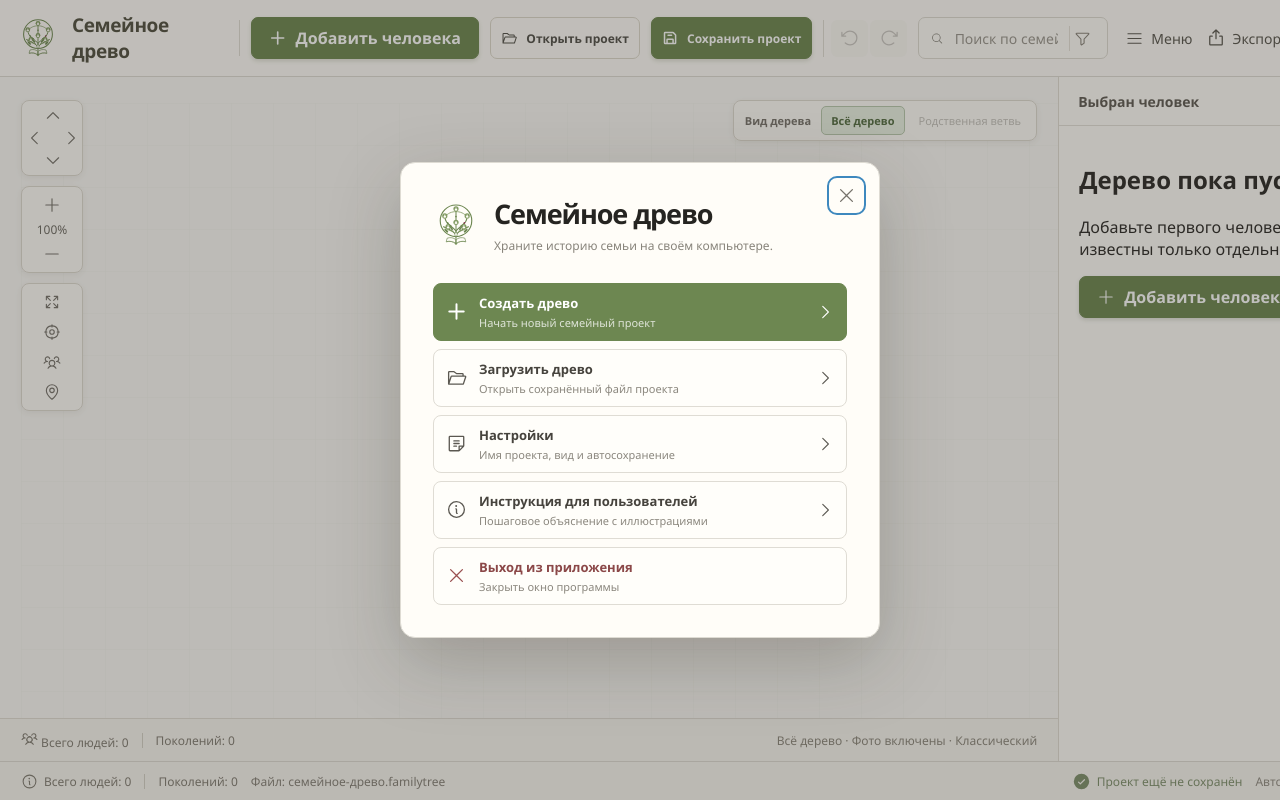
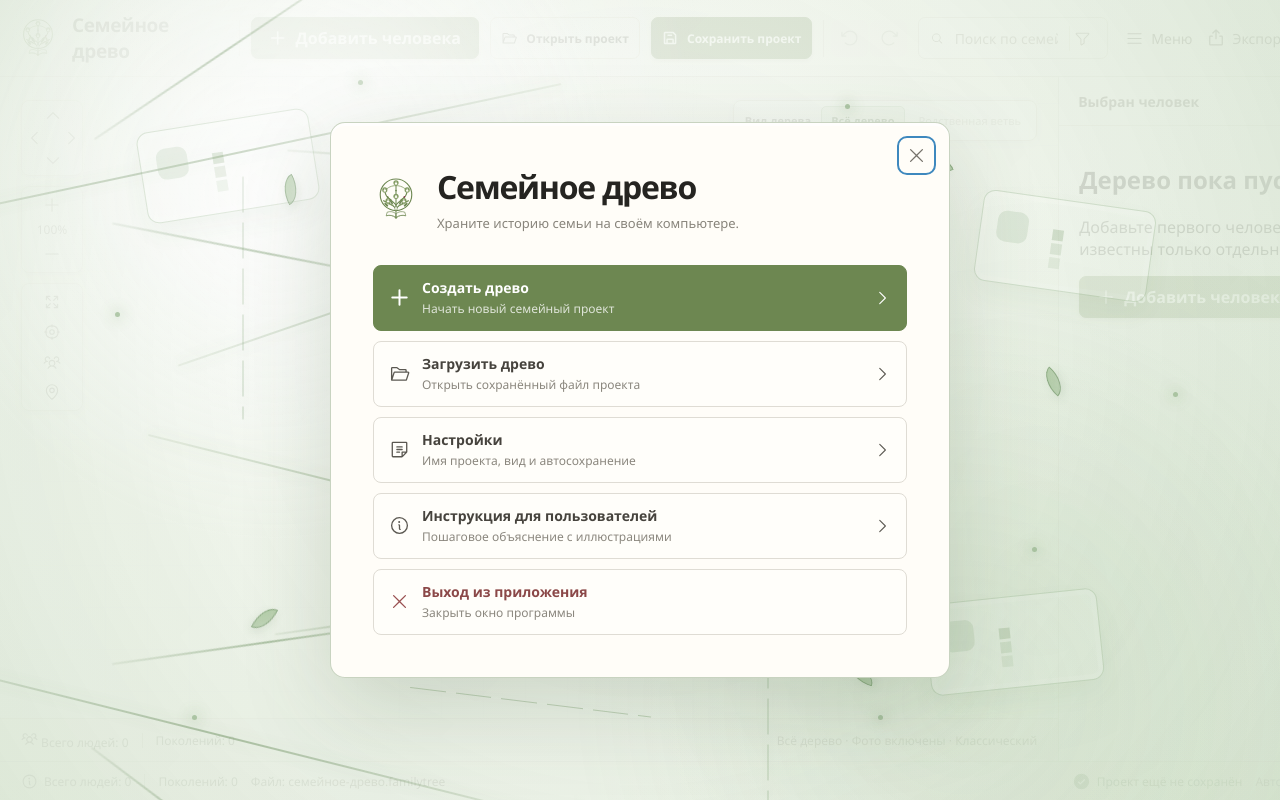
Before and after one commit to teru1337/family-tree-desktop, a React (Vite) app in the folder prototype/: page / in a window 1280 px wide. Built offline with nearby package versions, Linux system fonts and the light colour scheme.

Commit message:
feat: add fullscreen animated start menu

```diff
--- a/prototype/electron/main.cjs
+++ b/prototype/electron/main.cjs
@@ -218,6 +218,9 @@ function createWindow(port) {
     minWidth: 1024,
     minHeight: 700,
     show: false,
+    frame: false,
+    fullscreen: true,
+    fullscreenable: true,
     backgroundColor: "#f7f5ee",
     autoHideMenuBar: true,
     title: "Семейное древо",
@@ -231,7 +234,6 @@ function createWindow(port) {
   });
 
   if (process.platform === "win32") mainWindow.setIcon(appIconPath);
-  mainWindow.maximize();
   mainWindow.removeMenu();
   mainWindow.webContents.setWindowOpenHandler(() => ({ action: "deny" }));
   mainWindow.once("ready-to-show", () => mainWindow.show());
--- a/prototype/src/App.jsx
+++ b/prototype/src/App.jsx
@@ -1176,15 +1176,53 @@ function DataQualityModal({ report, peopleCount, onClose }) {
   );
 }
 
+function MainMenuBackground() {
+  return (
+    <div className="main-menu-background" aria-hidden="true">
+      <span className="main-menu-branch main-menu-branch-1" />
+      <span className="main-menu-branch main-menu-branch-2" />
+      <span className="main-menu-branch main-menu-branch-3" />
+      <span className="main-menu-branch main-menu-branch-4" />
+      <span className="main-menu-relation-line main-menu-relation-line-1" />
+      <span className="main-menu-relation-line main-menu-relation-line-2" />
+      <span className="main-menu-relation-line main-menu-relation-line-3" />
+      <span className="main-menu-ghost-card main-menu-ghost-card-1" />
+      <span className="main-menu-ghost-card main-menu-ghost-card-2" />
+      <span className="main-menu-ghost-card main-menu-ghost-card-3" />
+      <span className="main-menu-leaf main-menu-leaf-1" />
+      <span className="main-menu-leaf main-menu-leaf-2" />
+      <span className="main-menu-leaf main-menu-leaf-3" />
+      <span className="main-menu-leaf main-menu-leaf-4" />
+      <span className="main-menu-leaf main-menu-leaf-5" />
+      <span className="main-menu-leaf main-menu-leaf-6" />
+      <span className="main-menu-particle main-menu-particle-1" />
+      <span className="main-menu-particle main-menu-particle-2" />
+      <span className="main-menu-particle main-menu-particle-3" />
+      <span className="main-menu-particle main-menu-particle-4" />
+      <span className="main-menu-particle main-menu-particle-5" />
+      <span className="main-menu-particle main-menu-particle-6" />
+      <span className="main-menu-particle main-menu-particle-7" />
+      <span className="main-menu-particle main-menu-particle-8" />
+    </div>
+  );
+}
+
 function MainMenuModal({ onCreate, onLoad, onSettings, onHelp, onExit, onClose }) {
   const [closing, setClosing] = useState(false);
+  const [animationActive, setAnimationActive] = useState(true);
+  useEffect(() => {
+    const timeout = window.setTimeout(() => setAnimationActive(false), 900);
+    return () => window.clearTimeout(timeout);
+  }, []);
   const requestClose = () => {
     if (closing) return;
     setClosing(true);
     window.setTimeout(onClose, 160);
   };
+  const skipAnimation = () => setAnimationActive(false);
   return (
-    <div className={`main-menu-backdrop ${closing ? "is-closing" : ""}`} role="presentation" onClick={(event) => { if (event.target === event.currentTarget) requestClose(); }}>
+    <div className={`main-menu-backdrop ${closing ? "is-closing" : ""} ${animationActive ? "is-animation-active" : "is-animation-skipped"}`} role="presentation" onClick={(event) => { if (event.target === event.currentTarget) requestClose(); }}>
+      <MainMenuBackground />
       <section className="main-menu-card" role="dialog" aria-modal="true" aria-labelledby="main-menu-title" onClick={(event) => event.stopPropagation()}>
         <button type="button" className="icon-button main-menu-close" onClick={requestClose} aria-label="Закрыть главное меню"><X size={21} /></button>
         <div className="main-menu-brand"><BrandMark className="menu-logo" /><div><h1 id="main-menu-title">Семейное древо</h1><p>Храните историю семьи на своём компьютере.</p></div></div>
@@ -1195,6 +1233,7 @@ function MainMenuModal({ onCreate, onLoad, onSettings, onHelp, onExit, onClose }
           <button type="button" className="main-menu-action" onClick={onHelp}><Info size={21} /><span><strong>Инструкция для пользователей</strong><small>Пошаговое объяснение с иллюстрациями</small></span><CaretRight size={18} /></button>
           <button type="button" className="main-menu-action main-menu-action-exit" onClick={onExit}><X size={21} /><span><strong>Выход из приложения</strong><small>Закрыть окно программы</small></span></button>
         </div>
+        {animationActive && <button type="button" className="main-menu-skip-animation" onClick={skipAnimation}>Пропустить анимацию</button>}
       </section>
     </div>
   );
--- a/prototype/src/styles.css
+++ b/prototype/src/styles.css
@@ -170,6 +170,44 @@ button:focus-visible, input:focus-visible, textarea:focus-visible, select:focus-
 @media (max-width: 1280px) { .app-header { gap: 11px; padding-inline: 17px; }.brand { min-width: 205px; font-size: 19px; }.header-divider { margin-right: 0; }.file-button, .save-project-button { min-width: 0; padding-inline: 10px; font-size: 12px; }.header-actions { gap: 1px; }.header-action { padding-inline: 6px; }.workspace { grid-template-columns: minmax(0, 1fr) var(--inspector-width, 350px); } }
 @media (max-width: 1160px) { .file-button, .save-project-button { width: 42px; padding: 0; font-size: 0; } }
 
+/* Стартовое меню: полноэкранная сцена с отдельным декоративным слоем. */
+.main-menu-backdrop { display: grid; place-items: center; overflow: hidden; isolation: isolate; padding: 42px; background: radial-gradient(circle at 50% 44%, rgba(255,255,255,.86), rgba(236,242,232,.82) 52%, rgba(213,226,207,.9)); }
+.main-menu-background { position: absolute; z-index: -1; inset: 0; overflow: hidden; pointer-events: none; background: linear-gradient(135deg, rgba(255,255,255,.2), rgba(209,225,203,.18)); }
+.main-menu-background::before, .main-menu-background::after { content: ""; position: absolute; inset: -15%; background: radial-gradient(circle at 28% 30%, rgba(255,255,255,.8), transparent 25%), radial-gradient(circle at 74% 68%, rgba(162,193,151,.2), transparent 29%); }
+.main-menu-background::after { opacity: .5; transform: rotate(18deg); }
+.main-menu-branch, .main-menu-relation-line { position: absolute; display: block; height: 2px; transform-origin: left center; border-radius: 999px; background: linear-gradient(90deg, rgba(74,108,63,.1), rgba(91,130,77,.62), rgba(126,157,110,.16)); box-shadow: 0 0 14px rgba(100,139,85,.16); }
+.main-menu-branch { width: 53vw; opacity: .72; }
+.main-menu-branch::before, .main-menu-branch::after { content: ""; position: absolute; left: 31%; width: 25vw; height: 2px; border-radius: inherit; background: inherit; transform-origin: left center; }
+.main-menu-branch::before { top: -43px; transform: rotate(-22deg); }
+.main-menu-branch::after { top: 43px; transform: rotate(23deg); }
+.main-menu-branch-1 { left: -8vw; top: 28%; transform: rotate(-12deg); }
+.main-menu-branch-2 { right: -17vw; top: 18%; transform: rotate(161deg); }
+.main-menu-branch-3 { left: -8vw; bottom: 18%; transform: rotate(14deg); }
+.main-menu-branch-4 { right: -16vw; bottom: 25%; transform: rotate(194deg); }
+.main-menu-relation-line { width: 19vw; height: 1px; opacity: .56; background: repeating-linear-gradient(90deg, rgba(103,142,90,.6) 0 36px, transparent 36px 46px); }
+.main-menu-relation-line-1 { left: 19%; top: 22%; transform: rotate(90deg); }
+.main-menu-relation-line-2 { right: 21%; top: 70%; transform: rotate(90deg); }
+.main-menu-relation-line-3 { left: 32%; bottom: 14%; transform: rotate(7deg); }
+.main-menu-ghost-card { position: absolute; width: 174px; height: 92px; border: 1px solid rgba(113,151,100,.33); border-radius: 12px; background: rgba(255,255,255,.17); box-shadow: 0 12px 28px rgba(80,115,69,.08), inset 0 0 0 5px rgba(255,255,255,.1); opacity: .72; }
+.main-menu-ghost-card::before { content: ""; position: absolute; left: 16px; top: 18px; width: 31px; height: 31px; border-radius: 9px; background: rgba(132,166,121,.24); box-shadow: 46px 2px 0 -10px rgba(100,139,85,.3), 46px 16px 0 -10px rgba(100,139,85,.2), 46px 30px 0 -10px rgba(100,139,85,.14); }
+.main-menu-ghost-card-1 { left: 11%; top: 15%; transform: rotate(-9deg); }
+.main-menu-ghost-card-2 { right: 10%; top: 25%; transform: rotate(8deg); }
+.main-menu-ghost-card-3 { right: 14%; bottom: 14%; transform: rotate(-6deg); }
+.main-menu-leaf { position: absolute; width: 17px; height: 27px; border: 1px solid rgba(73,111,64,.38); border-radius: 100% 0 100% 0; background: linear-gradient(135deg, rgba(154,190,139,.72), rgba(93,139,78,.28)); box-shadow: 0 4px 10px rgba(76,114,66,.13); }
+.main-menu-leaf-1 { left: 22%; top: 22%; transform: rotate(-28deg); }.main-menu-leaf-2 { left: 35%; top: 15%; transform: rotate(43deg); }.main-menu-leaf-3 { right: 26%; top: 19%; transform: rotate(74deg); }.main-menu-leaf-4 { right: 17%; top: 46%; transform: rotate(-48deg); }.main-menu-leaf-5 { left: 20%; bottom: 21%; transform: rotate(26deg); }.main-menu-leaf-6 { right: 32%; bottom: 14%; transform: rotate(-73deg); }
+.main-menu-particle { position: absolute; width: 5px; height: 5px; border-radius: 50%; background: #96b58c; box-shadow: 0 0 14px 3px rgba(138,174,125,.42); opacity: .72; }
+.main-menu-particle-1 { left: 9%; top: 39%; }.main-menu-particle-2 { left: 28%; top: 10%; }.main-menu-particle-3 { left: 42%; bottom: 18%; }.main-menu-particle-4 { left: 66%; top: 13%; }.main-menu-particle-5 { right: 8%; top: 49%; }.main-menu-particle-6 { right: 31%; bottom: 10%; }.main-menu-particle-7 { right: 19%; bottom: 31%; }.main-menu-particle-8 { left: 15%; bottom: 10%; }
+.main-menu-card { z-index: 1; width: min(620px, 100%); padding: 42px; border-color: rgba(196,208,188,.92); box-shadow: 0 30px 90px rgba(55, 83, 47, .2), 0 3px 0 rgba(255,255,255,.72) inset; }
+.main-menu-brand { gap: 18px; }.main-menu-brand h1 { font-size: 32px; }.main-menu-brand p { font-size: 13px; }.main-menu-list { gap: 10px; margin-top: 32px; }.main-menu-action { min-height: 66px; padding: 12px 15px; }.main-menu-action strong { font-size: 14px; }.main-menu-action small { font-size: 12px; }.main-menu-skip-animation { display: block; margin: 20px auto -7px; border: 0; background: transparent; color: #66805d; font-size: 12px; text-decoration: underline; text-underline-offset: 3px; cursor: pointer; }.main-menu-skip-animation:hover { color: #405e38; }
+.main-menu-backdrop.is-animation-active .main-menu-background::before, .main-menu-backdrop.is-animation-active .main-menu-background::after { animation: main-menu-ambient 12s ease-in-out infinite alternate; }.main-menu-backdrop.is-animation-active .main-menu-branch { animation: main-menu-branch-drift 9s ease-in-out infinite alternate; }.main-menu-backdrop.is-animation-active .main-menu-ghost-card { animation: main-menu-card-float 8s ease-in-out infinite alternate; }.main-menu-backdrop.is-animation-active .main-menu-leaf { animation: main-menu-leaf-sway 5s ease-in-out infinite alternate; }.main-menu-backdrop.is-animation-active .main-menu-particle { animation: main-menu-particle-pulse 3s ease-in-out infinite alternate; }
+.main-menu-backdrop.is-animation-skipped, .main-menu-backdrop.is-animation-skipped .main-menu-card, .main-menu-backdrop.is-animation-skipped .main-menu-background, .main-menu-backdrop.is-animation-skipped .main-menu-background * { animation: none !important; }
+@keyframes main-menu-backdrop-in { from { opacity: 0; } to { opacity: 1; } }
+@keyframes main-menu-rise { from { opacity: 0; transform: translateY(70px) scale(.97); } to { opacity: 1; transform: translateY(0) scale(1); } }
+@keyframes main-menu-ambient { from { transform: translate3d(-1%, -1%, 0) scale(1); } to { transform: translate3d(1%, 1%, 0) scale(1.05); } }
+@keyframes main-menu-branch-drift { from { margin-top: -3px; opacity: .52; } to { margin-top: 4px; opacity: .78; } }
+@keyframes main-menu-card-float { from { translate: 0 0; } to { translate: 0 -9px; } }
+@keyframes main-menu-leaf-sway { from { rotate: -3deg; } to { rotate: 8deg; } }
+@keyframes main-menu-particle-pulse { from { scale: .7; opacity: .34; } to { scale: 1.5; opacity: .9; } }
 @keyframes modal-backdrop-in { from { opacity: 0; } to { opacity: 1; } }
 @keyframes modal-backdrop-out { from { opacity: 1; } to { opacity: 0; } }
 @keyframes modal-card-in { from { opacity: 0; transform: translateY(12px) scale(.985); } to { opacity: 1; transform: translateY(0) scale(1); } }
@@ -196,6 +234,11 @@ button:focus-visible, input:focus-visible, textarea:focus-visible, select:focus-
 .instruction-preview-backdrop { position: fixed; inset: 0; z-index: 150; display: grid; place-items: center; overflow: auto; padding: 16px; background: rgba(48, 45, 38, 0.58); }.instruction-preview-card { width: min(1840px, calc(100vw - 32px)); height: min(1040px, calc(100vh - 32px)); min-height: 560px; display: flex; flex-direction: column; padding: 18px; border: 1px solid #dedbd3; border-radius: 15px; background: #fffdf8; box-shadow: 0 24px 70px rgba(55, 49, 37, 0.36); overflow: hidden; }.instruction-preview-header { display: flex; justify-content: space-between; gap: 20px; padding-bottom: 13px; border-bottom: 1px solid #e3e0d9; }.instruction-preview-header h3 { margin: 0; color: #252421; font-size: 21px; }.instruction-preview-header p { margin: 5px 0 0; color: #88847b; font-size: 12px; }.instruction-preview-scroll { min-height: 0; flex: 1; overflow: auto; margin-top: 14px; padding: 18px; border: 1px solid #dedbd3; border-radius: 9px; background: #f1eee7; }.instruction-preview-stage { position: relative; width: 1800px; height: 1000px; overflow: hidden; border-radius: 6px; background: #f1eee7; }
 @media (max-width: 900px) { .instruction-backdrop { place-items: start; padding: 8px; }.instruction-layout { grid-template-columns: 1fr; overflow: auto; }.instruction-nav { grid-template-columns: repeat(2, minmax(0, 1fr)); }.instruction-page { grid-template-columns: 1fr; }.instruction-image-frame { height: auto; }.instruction-image-stage { height: auto; aspect-ratio: 1.8; }.instruction-copy { align-self: start; }.instruction-card { width: calc(100vw - 16px); height: calc(100vh - 16px); min-width: 0; min-height: 0; max-width: none; max-height: none; resize: none; } }
 @media (prefers-reduced-motion: reduce) { *, *::before, *::after { animation-duration: .01ms !important; animation-iteration-count: 1 !important; scroll-behavior: auto !important; transition-duration: .01ms !important; } }
+@media (prefers-reduced-motion: reduce) {
+  .main-menu-background, .main-menu-background * { animation: none !important; }
+  .main-menu-backdrop.is-animation-active { animation: main-menu-backdrop-in 260ms ease-out both !important; }
+  .main-menu-backdrop.is-animation-active .main-menu-card { animation: main-menu-rise 420ms cubic-bezier(.2,.75,.25,1) both !important; }
+}
 @media print { .app-header, .inspector, .tree-controls, .tree-minimap, .tree-status, .app-footer { display: none; }.app-window { display: block; min-width: 100%; min-height: auto; height: auto; }.workspace, .tree-panel { display: block; height: auto; overflow: visible; }.tree-viewport { position: relative; inset: auto; padding: 0; overflow: visible; }.tree-board { transform: none !important; margin: 0; } }
 .export-modal { width: min(780px, 100%); }
 .export-modal-body { display: grid; gap: 18px; padding: 18px 0 20px; }
```
Also changed, not shown: 5 other files (tests, documents, lock files or other folders).
